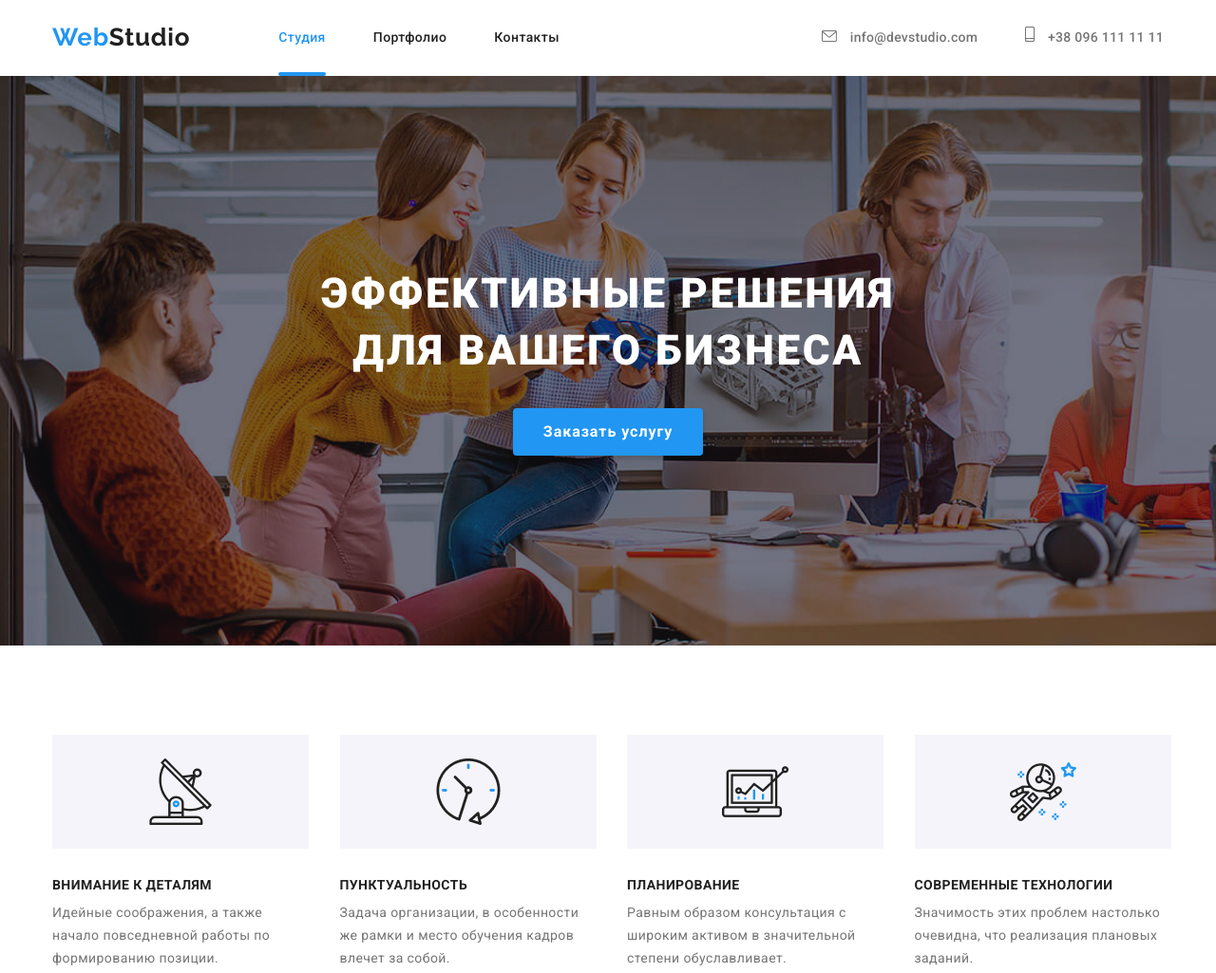
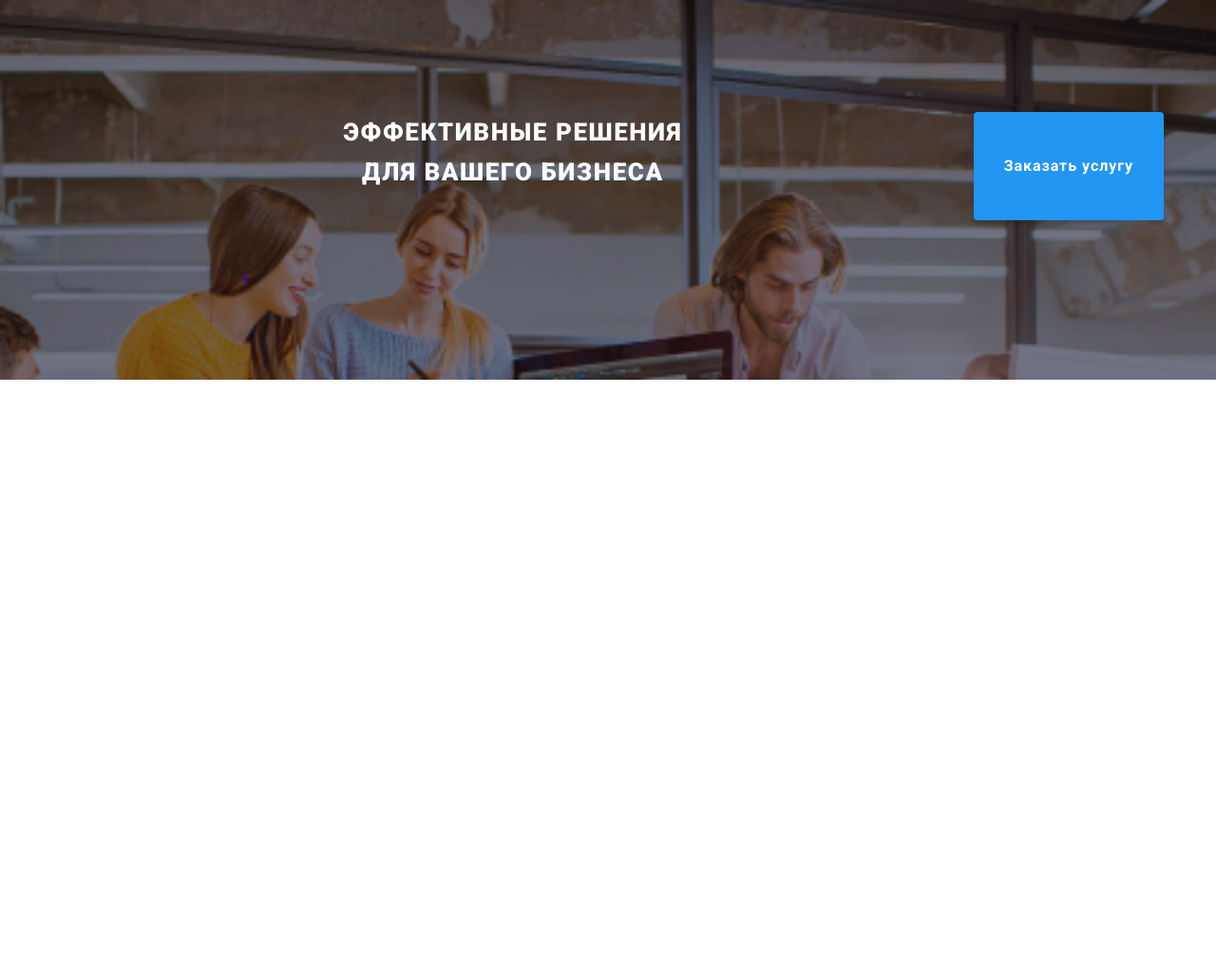
Before and after one commit to anasteti4ka/goit-markup-hw-08, a plain HTML site: page index.html in a window 1280 px wide. Shown: the top 1025 px of the page at 95% size. After the commit the page ends 800 px from the top, so only its background shows below. Drawn offline with nearby package versions, Linux system fonts and the light colour scheme; a web font is replaced by a local one.

Commit message:
goit-markup-hw-08

```diff
--- a/index.html
+++ b/index.html
@@ -3,6 +3,7 @@
 
 <head>
     <meta charset="UTF-8" />
+    <meta name="viewport" content="width=device-width, initial-scale=1.0" />
     <meta name="description" content="Эффективные решения для вашего бизнеса" />
     <title>Студия</title>
     <link href="https://fonts.googleapis.com/css2?family=Raleway:wght@700&family=Roboto:wght@400;500;700;900&display=swap"
@@ -11,8 +12,7 @@
     <link rel="stylesheet" href="./CSS/main.min.css">
 </head>
 <body>
-    <header class="header">
-        <!--Menu Container-->
+    <!-- <header class="header">
         <div class="container header-container">
         <nav class="navigation">
             <a class="link logo" href="#home"><span class="web">Web</span>Studio</a>
@@ -39,14 +39,13 @@
             </li>
         </ul>
         </div>
-    </header>
+    </header> -->
     <main>
         <!--Hero Container-->
         <section class="title">
         <div class="container hero-content">
             <h1 class="title-text">
-                Эффективные решения <br />
-                для вашего бизнеса
+                Эффективные решения <br> для вашего бизнеса
             </h1>
             <div class="hero-button">
             <button class="title-button" type="button" data-modal-open>Заказать услугу</button>
@@ -54,7 +53,7 @@
         </div>
         </section>
         <!--Description Container-->
-        <section class="section about">
+<!--         <section class="section about">
         <div class="container">
             <ul class="flexbox">
                 <li class="content-box desc-content1">
@@ -79,9 +78,9 @@
                 </li>
             </ul>
         </div>
-        </section>
+        </section> -->
         <!--About Container-->
-        <section class="section-about">
+        <!-- <section class="section-about">
         <div class="container">
             <h2 class="about-us">Чем мы занимаемся</h2>
             <ul class="flexbox">
@@ -105,9 +104,9 @@
                 </li>
             </ul>
         </div>
-        </section>
+        </section> -->
         <!--Team Container-->
-        <section class="section team">
+<!--         <section class="section team">
         <div class="container">
             <h2 class="about-us">Наша команда</h2>
             <ul class="flexbox">
@@ -297,10 +296,9 @@
                     </li>
                 </ul>
             </div>
-        </section>
+        </section> -->
     </main>
-        <footer>
-            <!--Footer Container-->
+        <!-- <footer>
             <div class="container flexbox-footer">
             <div class="footer-info">
                 <a href="#home" class="link footer-info-logo"><span class="web">Web</span><span class="studio">Studio</span></a>
@@ -359,7 +357,7 @@
                 </form>
             </div>
             </div>
-        </footer>
+        </footer> -->
     <div class="backdrop is-hidden" data-modal>
         <div class="module">
             <button class="exit-icon-link" data-modal-close>
--- a/sass/base/_common.scss
+++ b/sass/base/_common.scss
@@ -56,11 +56,26 @@ p {
 }
 
 .container {
-  width: 1200px;
+  width: 100%;
   padding-left: 15px;
   padding-right: 15px;
   margin-right: auto;
   margin-left: auto;
+  @media screen and (min-width: 480px) {
+    width: 480px;
+  }
+}
+
+@media screen and (min-width: 768px) {
+  .container {
+    width: 768px;
+  }
+}
+
+@media screen and (min-width: 1200px) {
+  .container {
+    width: 1200px;
+  }
 }
 
 .link {
--- a/sass/components/_buttons.scss
+++ b/sass/components/_buttons.scss
@@ -1,5 +1,4 @@
 .hero-button {
-  padding-bottom: 200px;
   display: flex;
   justify-content: center;
 }
--- a/sass/layouts/_hero.scss
+++ b/sass/layouts/_hero.scss
@@ -1,11 +1,29 @@
 .title {
   background: #2f303a;
   background-image: linear-gradient(to right, #2f303a40, #2f303a40),
+    url(../img/heroimg.480.png);
+  background-size: cover;
+  height: 400px;
+  /*   background: #2f303a;
+  background-image: linear-gradient(to right, #2f303a40, #2f303a40),
     url(../img/titlebackimg.jpg);
   background-size: cover;
-  height: 600px;
+  height: 600px; */
 
   &-text {
+    font-weight: 900;
+    font-size: 26px;
+    line-height: 1.62;
+    text-align: center;
+    letter-spacing: 0.06em;
+    text-transform: uppercase;
+    color: $white;
+    margin-right: auto;
+    margin-left: auto;
+    margin-bottom: 30px;
+  }
+
+  /*   &-text {
     font-weight: 900;
     font-size: 44px;
     line-height: 1.36;
@@ -13,11 +31,22 @@
     letter-spacing: 0.06em;
     text-transform: uppercase;
     color: $white;
-    padding-top: 200px;
     padding-bottom: 30px;
-  }
+  } */
 }
 
 .hero-content {
+  display: flex;
+  flex-wrap: wrap;
+  justify-content: center;
+  min-height: 84px;
+  padding-top: 118px;
+  padding-bottom: 118px;
+
+  /*  display: flex;
+  flex-wrap: wrap;
+  text-align: center;
   max-width: 696px;
+  padding-top: 200px;
+  padding-bottom: 200px; */
 }
```
Also changed, not shown: portfolio.html (+1 -1 lines), CSS/main.css, CSS/main.min.css, CSS/portfolio.css, CSS/portfolio.min.css, img/heroimg.480.png (added), 4 other files.
